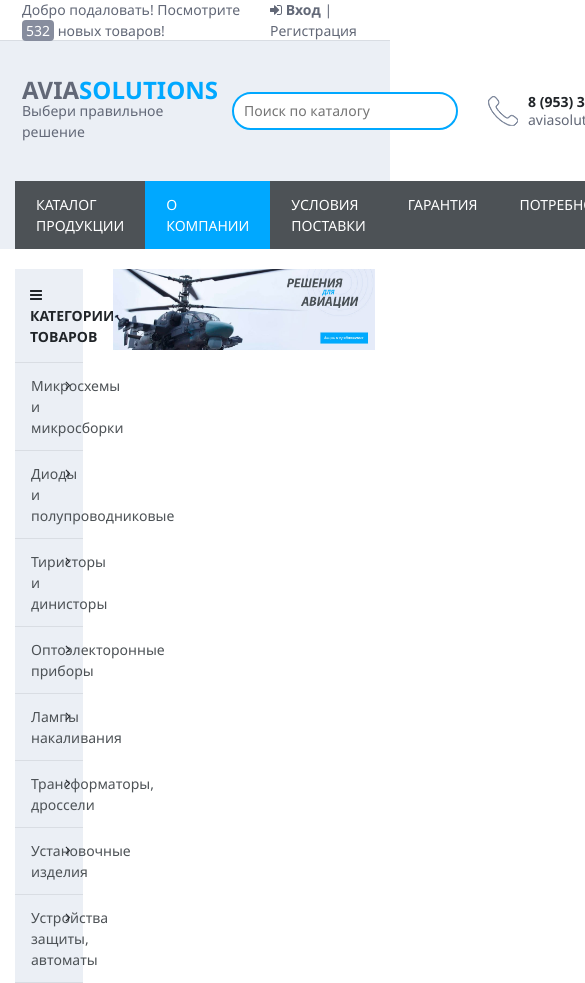
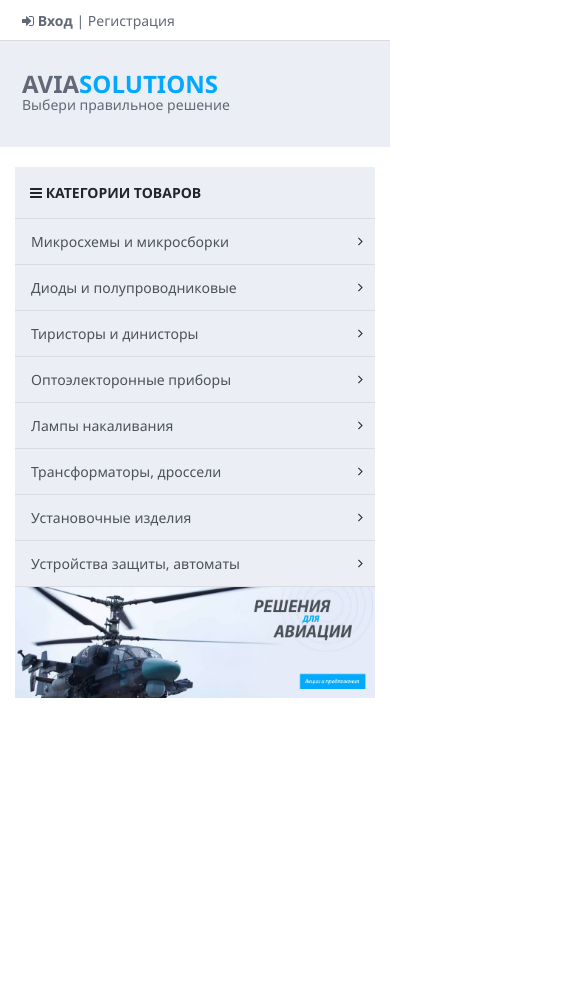
Before and after one commit to twis4t/aviaSolutions, a plain HTML site: page index.html in a window 390 px wide. Shown: the top 983 px of the page, 585 px wide, since content can reach past the window. After the commit the page ends 844 px from the top, so only its background shows below. Drawn offline with Linux system fonts and the light colour scheme.

Commit message:
response fix

```diff
--- a/index.html
+++ b/index.html
@@ -14,7 +14,7 @@
         <div class="as-status-bar as-muted">
             <div class="container">
                 <div class="as-status-bar-content d-flex justify-content-between align-items-center">
-                    <div class="as-new-items p-2">
+                    <div class="as-new-items p-2 d-none d-md-block">
                             Добро подаловать! Посмотрите
                             <span class="as-count">532</span>
                             <span>новых товаров!</span>
@@ -37,7 +37,7 @@
                             Выбери правильное решение
                         </div>
                     </div>
-                    <div class="p-2">
+                    <div class="p-2 d-none d-md-block">
                         <div class="as-header-content d-flex justify-content-between align-items-center">
                             <div class="as-header-search as-head-item">
                                 <input class="as-search-field" type="text" placeholder="Поиск по каталогу">
@@ -51,7 +51,7 @@
                                 </span>
 
                             </div>
-                            <div class="as-header-time as-head-item">
+                            <div class="as-header-time as-head-item d-none d-lg-block">
                                 <div>
                                     <b>с 9:00 до 19:00</b>
                                 </div>
@@ -62,7 +62,7 @@
                         </div>
                     </div>
                 </div>
-                <div class="as-main-menu">
+                <div class="as-main-menu d-none d-md-block">
                     <ul class="as-main-menu d-flex justify-content-start">
                         <li class="p-2"><a href="">Каталог продукции</a></li>
                         <li class="p-2 as-main-menu--active"><a href="">О компании</a></li>
@@ -77,7 +77,7 @@
         <div class="as-content">
             <div class="container">
                 <div class="row">
-                    <div class="col-3">
+                    <div class="col-md-12 col-lg-3">
                         <div class="as-cat-nav">
                             <div class="as-catalog-title">
                                 <i class="fa fa-bars"></i> Категории товаров
@@ -94,7 +94,7 @@
                             </ul>
                         </div>
                     </div>
-                    <div class="col-9">
+                    <div class="col-md-12 col-lg-9">
                         <img src="./img/head-img.jpg" alt="SviaSolutions" width="100%">
                     </div>
                 </div>
```
